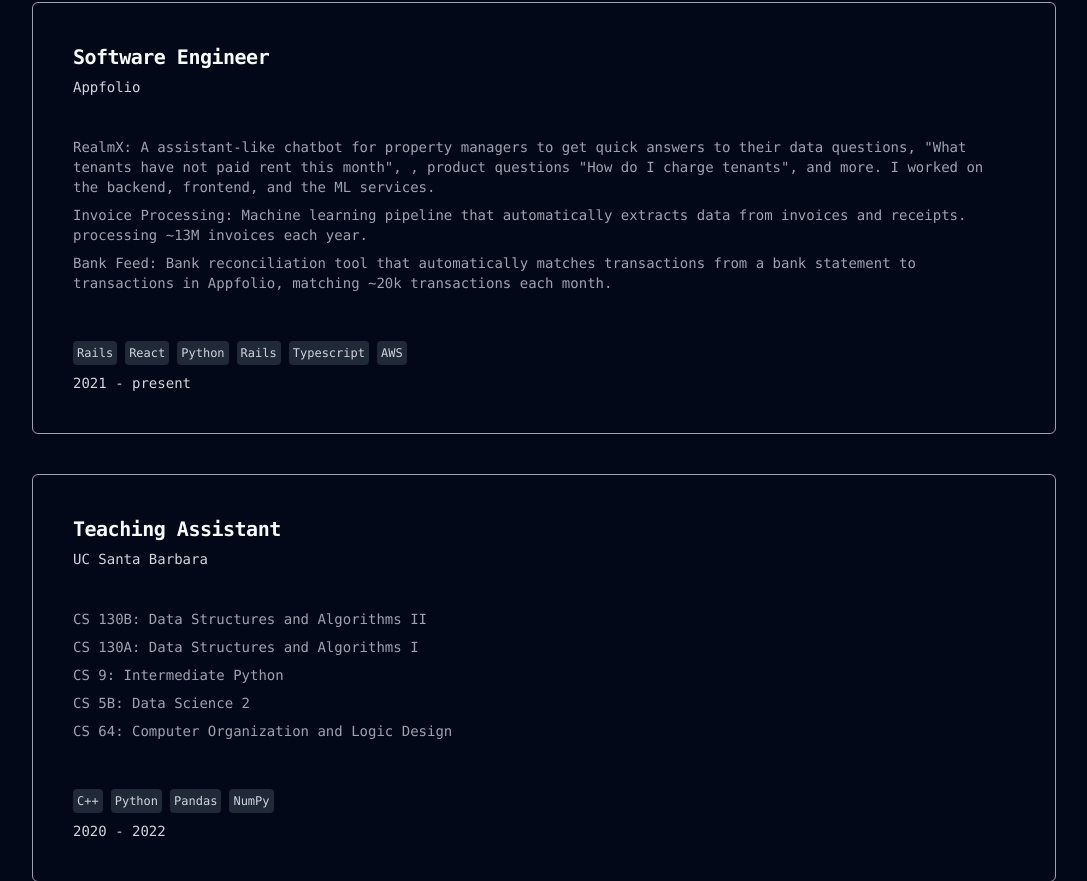
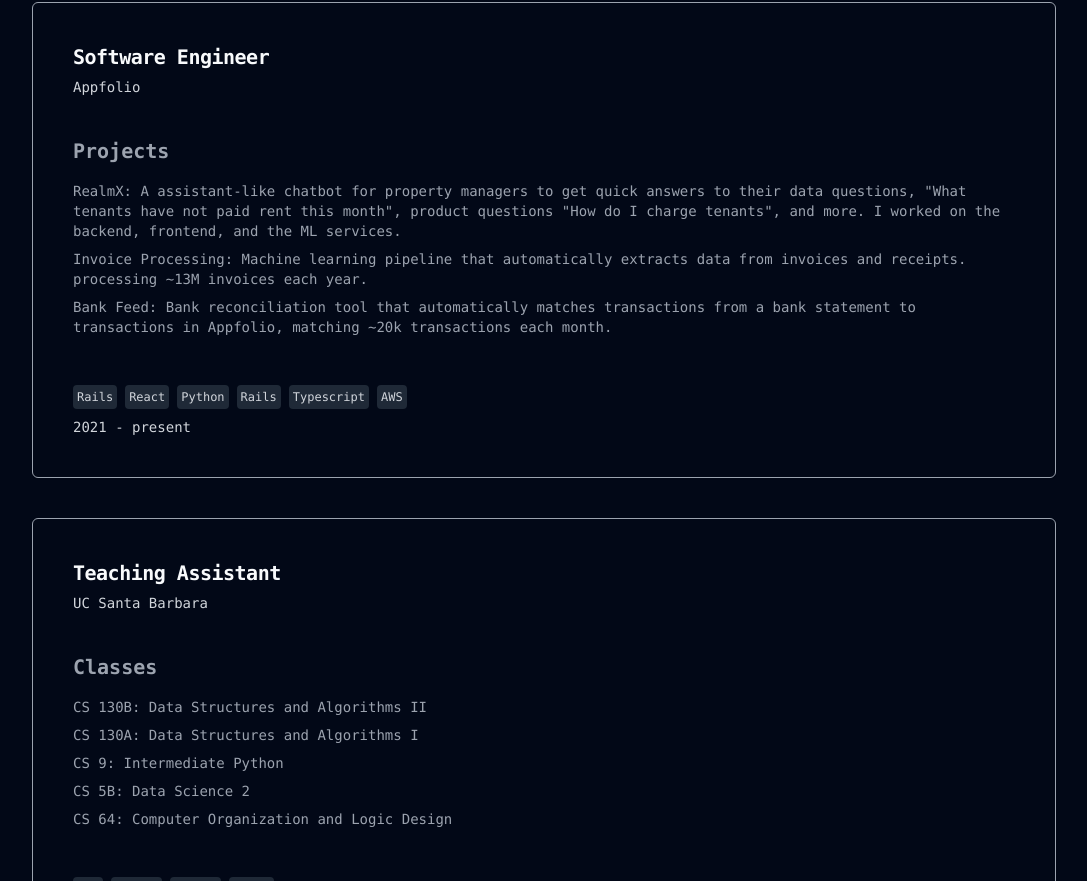
Before and after one commit to aripo99/personal-website, a Next.js app: page / in a window 1280 px wide. Shown: the part 634-1515 px from the top of the page, without its empty margins (96-1183 px from the left). Built offline with nearby package versions, Linux system fonts and the light colour scheme.

Commit message:
Update work section

```diff
--- a/components/Work.tsx
+++ b/components/Work.tsx
@@ -12,8 +12,9 @@
         {
             title: "Software Engineer",
             company: "Appfolio",
+            projectsHeader: "Projects",
             projects: [
-                "RealmX: A assistant-like chatbot for property managers to get quick answers to their data questions, \"What tenants have not paid rent this month\", , product questions \"How do I charge tenants\", and more. I worked on the backend, frontend, and the ML services.",
+                "RealmX: A assistant-like chatbot for property managers to get quick answers to their data questions, \"What tenants have not paid rent this month\", product questions \"How do I charge tenants\", and more. I worked on the backend, frontend, and the ML services.",
                 "Invoice Processing: Machine learning pipeline that automatically extracts data from invoices and receipts. processing ~13M invoices each year. ",
                 "Bank Feed: Bank reconciliation tool that automatically matches transactions from a bank statement to transactions in Appfolio, matching ~20k transactions each month.",
             ],
@@ -30,6 +31,7 @@
                 "CS 5B: Data Science 2",
                 "CS 64: Computer Organization and Logic Design",
             ],
+            projectsHeader: "Classes",
             techStack: ["C++", "Python", "Pandas", "NumPy"],
             duration: "2020 - 2022"
         }
@@ -47,6 +49,7 @@
                             <CardDescription className="text-gray-300">{exp.company}</CardDescription>
                         </CardHeader>
                         <CardContent className="mb-4">
+                            <div className="text-xl text-gray-400 mb-4 font-semibold">{exp.projectsHeader}</div>
                             {exp.projects.map((project, idx) => (
                                 <div key={idx} className="mb-2 text-gray-400">{project}</div>
                             ))}
```
